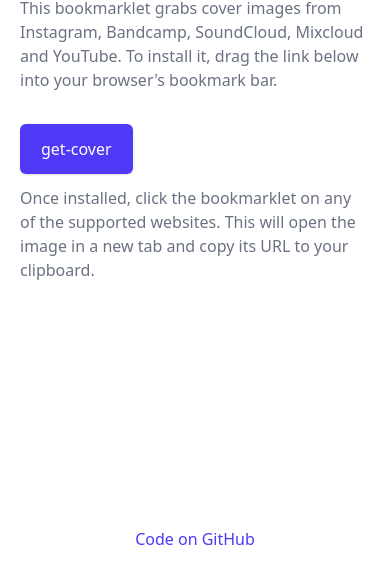
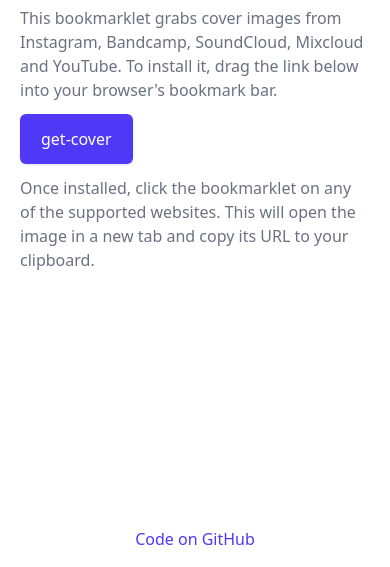
Before and after one commit to idleberg/get-cover-bookmarklet, an Astro site: page / in a window 390 px wide. Shown: the part 277-844 px from the top of the page. Built offline with nearby package versions, Linux system fonts and the light colour scheme; Astro itself is replaced by a stand-in of ours.

Commit message:
style: update margins around bookmarklet

```diff
--- a/src/pages/index.astro
+++ b/src/pages/index.astro
@@ -32,7 +32,7 @@
 					into your browser's bookmark bar.
 				</p>
 
-				<div class="mt-8 lex lg:mt-5 lg:flex-shrink-0">
+				<div class="mt-3 lex lg:mt-5 lg:flex-shrink-0">
 					<div class="inline-flex rounded-md shadow">
 						<a
 							href={bookmarklet}
```
